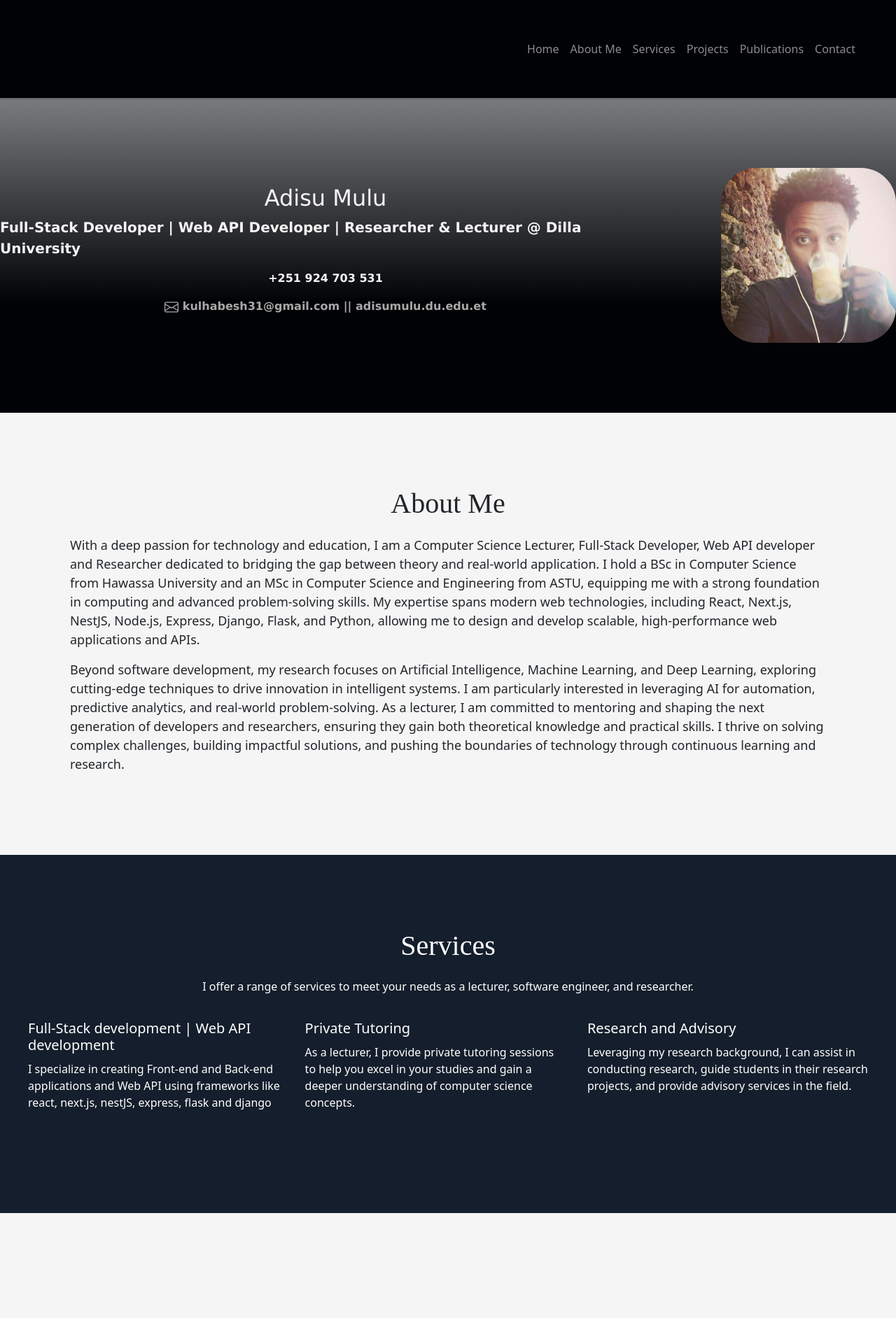
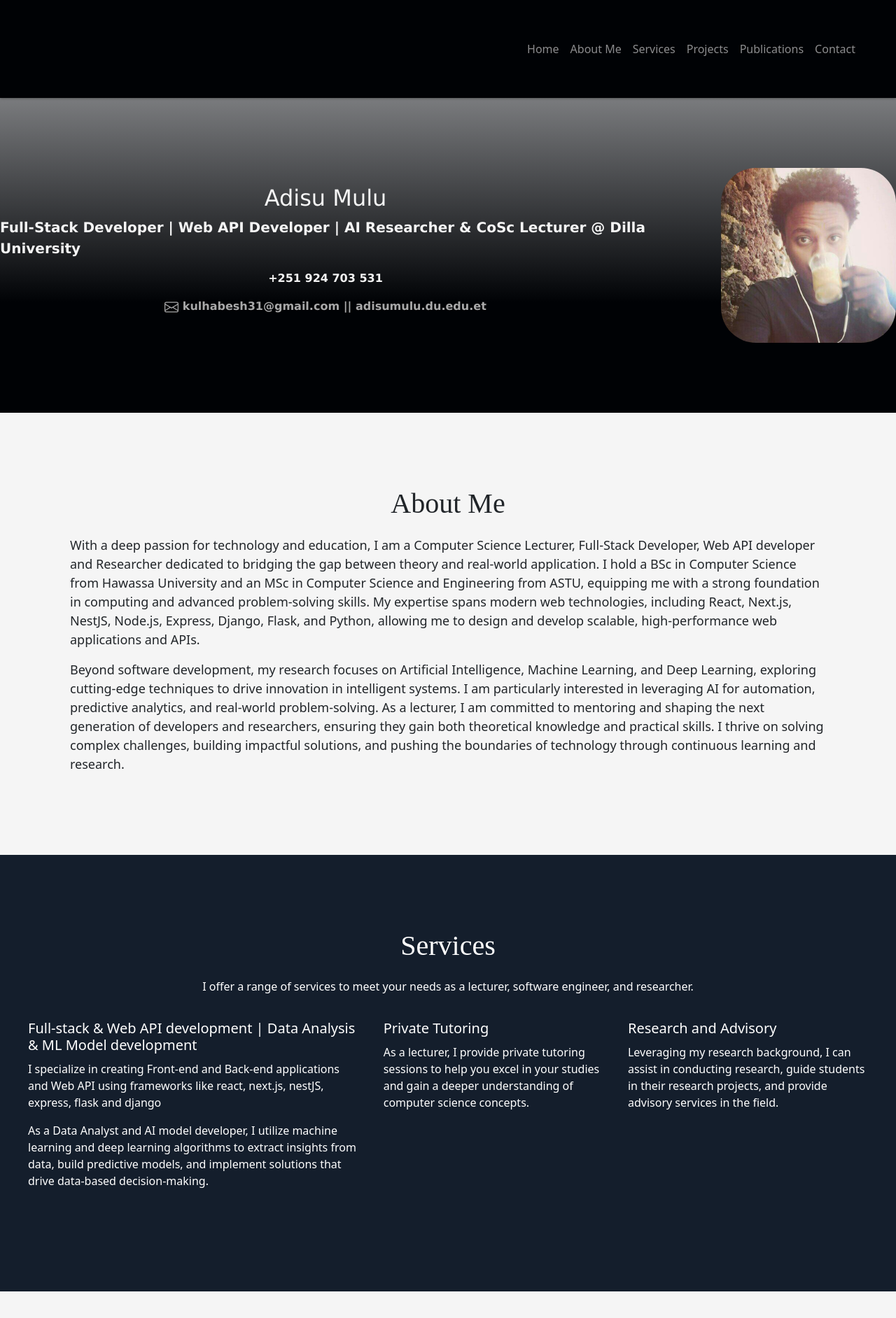
Before and after one commit to adisu-mulu/portfolio, a React (Create React App) app: page / in a window 1280 px wide. Shown: the top 1884 px of the page at 70% size. Built offline with nearby package versions, Linux system fonts and the light colour scheme.

Commit message:
modified job title and service-item

```diff
--- a/src/components/MainBody.js
+++ b/src/components/MainBody.js
@@ -13,8 +13,8 @@ function MainBody() {
         <div className="home-intro-text">
           <h2>Adisu Mulu</h2>
           <p className="job-title">
-            Full-Stack Developer | Web API Developer | Researcher & Lecturer @
-            Dilla University
+            Full-Stack Developer | Web API Developer | AI Researcher & CoSc
+            Lecturer @ Dilla University
           </p>
           <p className="about-myself">+251 924 703 531</p>
           <div className="contact-emails">
@@ -64,11 +64,20 @@ function MainBody() {
         </p>
         <div className="home-service-lists">
           <div class="service-item">
-            <h2>Full-Stack development | Web API development</h2>
+            <h2>
+              Full-stack & Web API development | Data Analysis & ML Model
+              development
+            </h2>
             <p>
               I specialize in creating Front-end and Back-end applications and
               Web API using frameworks like react, next.js, nestJS, express,
               flask and django
+            </p>
+            <p>
+              As a Data Analyst and AI model developer, I utilize
+              machine learning and deep learning algorithms to extract
+              insights from data, build predictive models, and implement
+              solutions that drive data-based decision-making.
             </p>
           </div>
           <div class="service-item">
```
